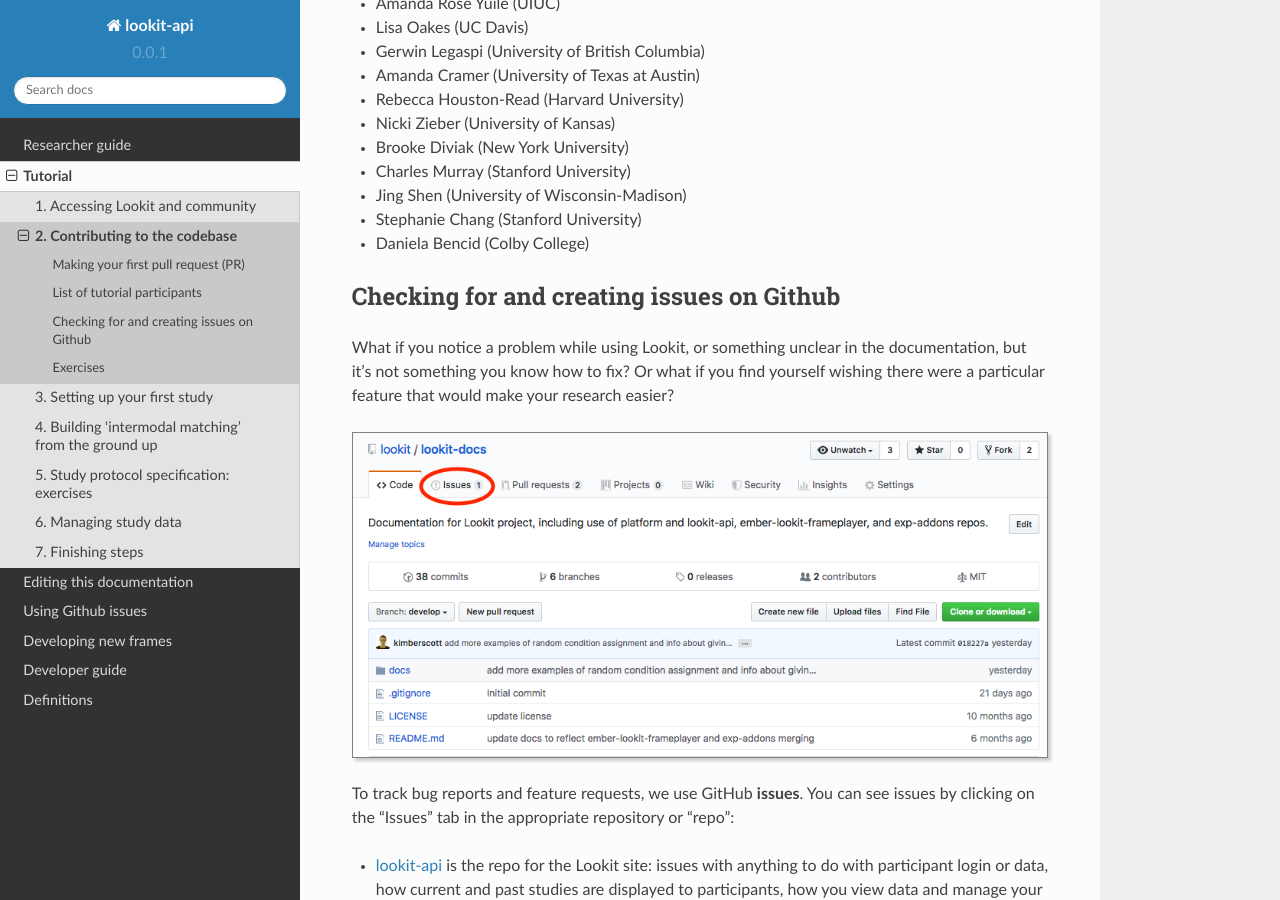
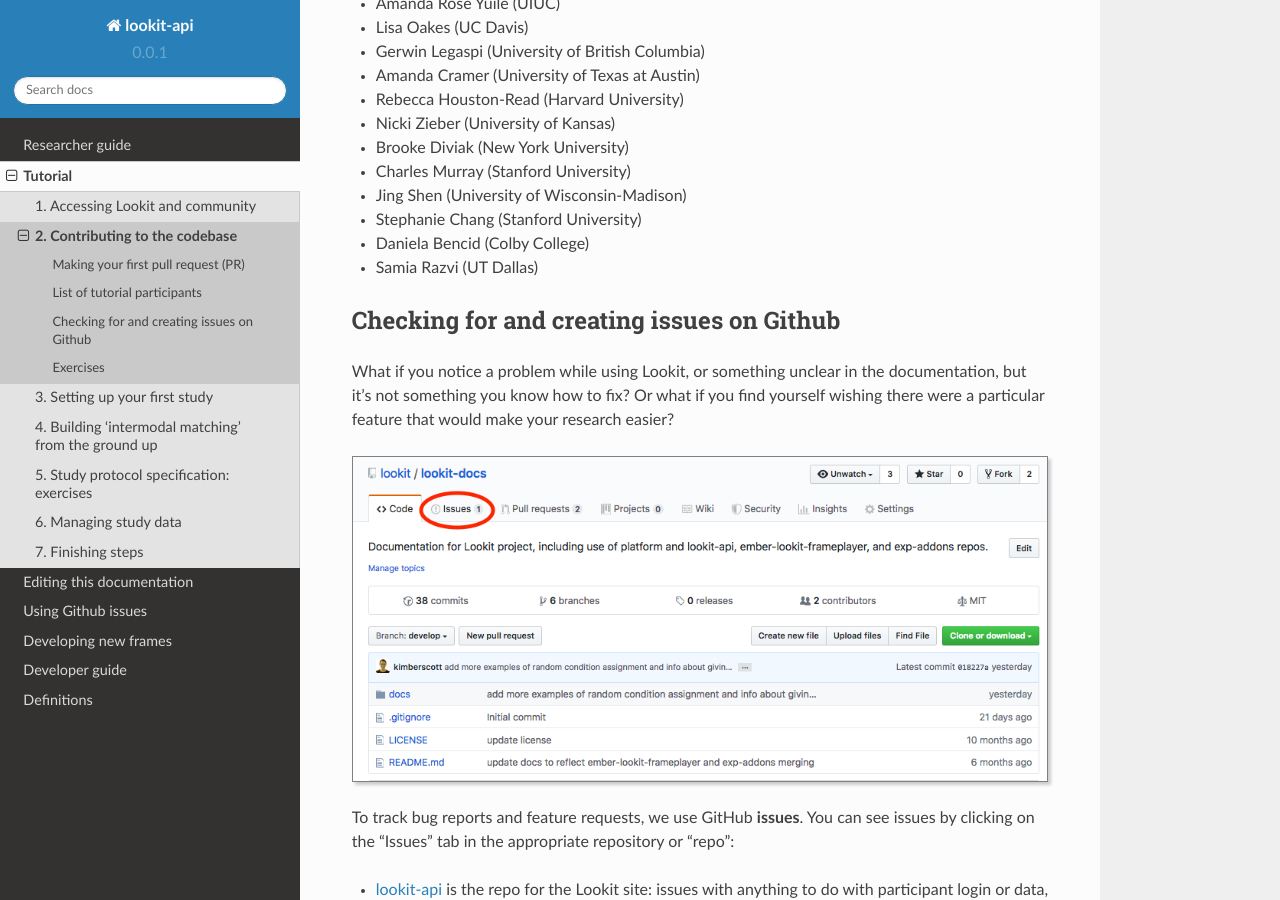
Before and after one commit to lookit/lookit-docs, a Sphinx documentation site: the page built from docs/source/tutorial-contributing.rst, in a window 1280 px wide and 900 px high, scrolled down 4717 px. Built offline with Sphinx 7.4.7 and the Read the Docs theme 2.0.0, drawn with Linux system fonts in a browser that asks for light colours.

Commit message:
Add tutorial participant to list

```diff
--- a/docs/source/tutorial-contributing.rst
+++ b/docs/source/tutorial-contributing.rst
@@ -113,6 +113,7 @@
 - Jing Shen (University of Wisconsin-Madison)
 - Stephanie Chang (Stanford University)
 - Daniela Bencid (Colby College)
+- Samia Razvi (UT Dallas)
 .. _Github issues overview:
 
 Checking for and creating issues on Github
```
